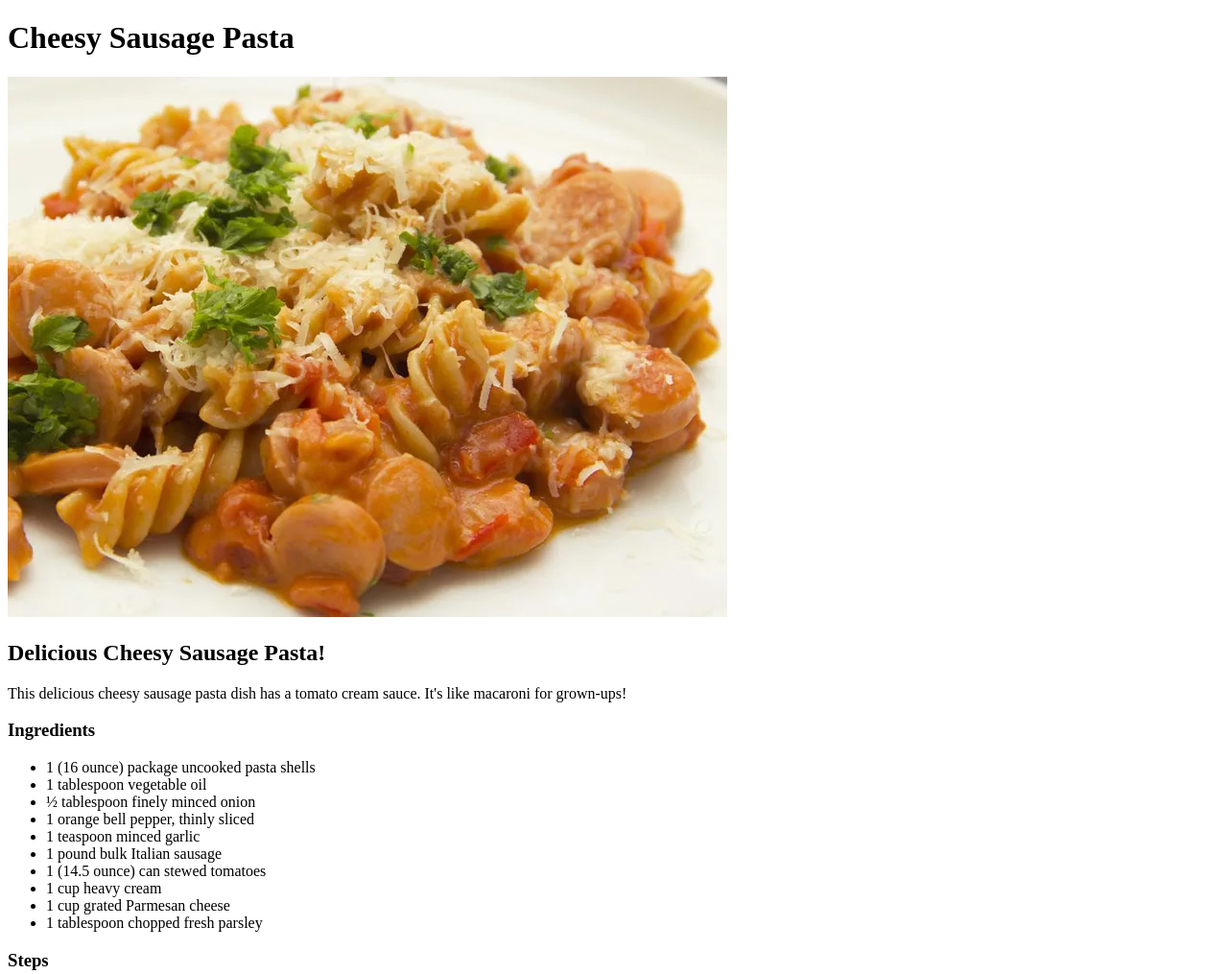
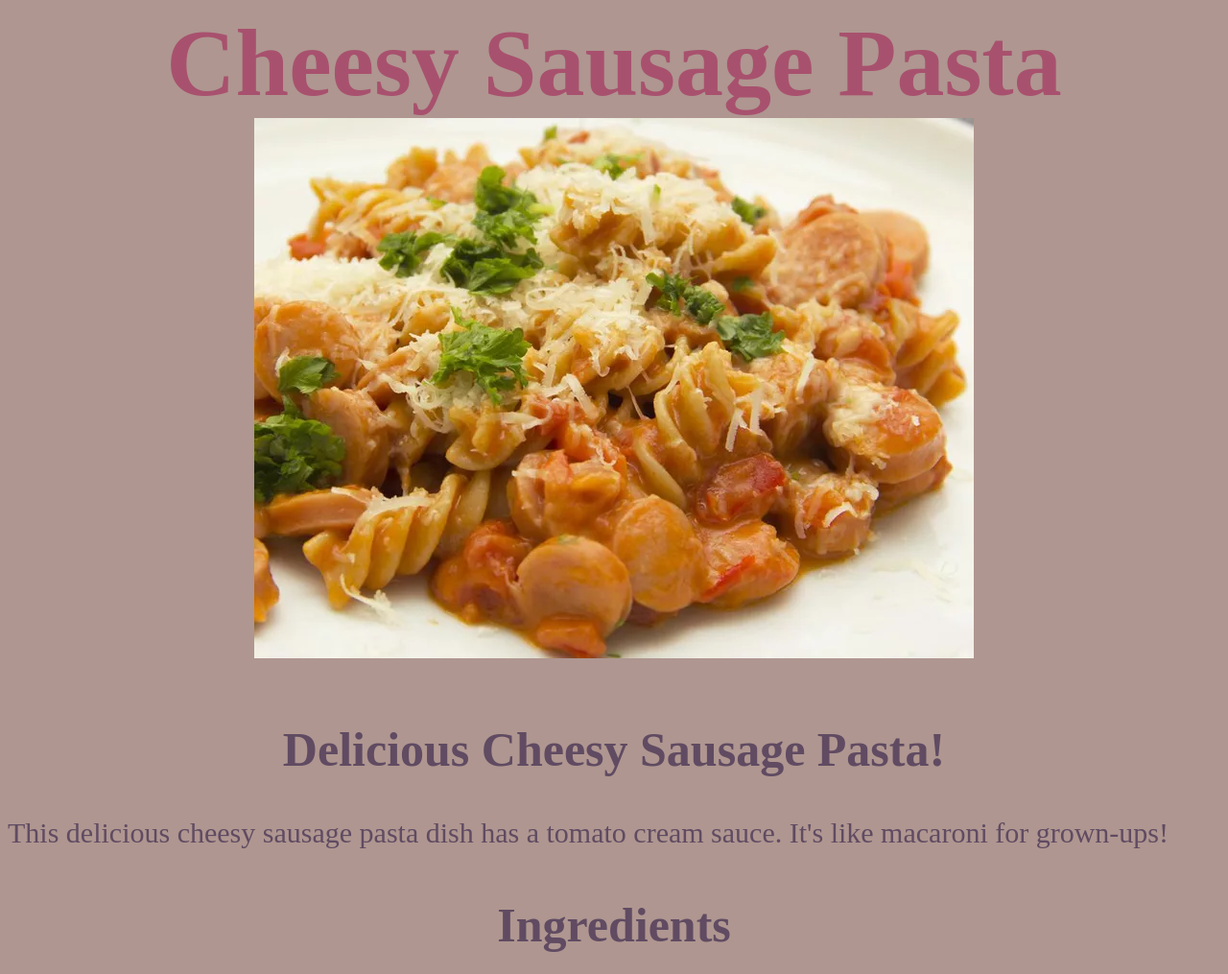
Before and after one commit to nizhumtcg/odin-recipes, a plain HTML site: page recipes/pasta.html in a window 1280 px wide. Shown: the top 1015 px of the page at 96% size. Drawn offline with Linux system fonts and the light colour scheme.

Commit message:
use style to makeover the webpage

```diff
--- a/recipes/pasta.html
+++ b/recipes/pasta.html
@@ -4,10 +4,11 @@
     <meta charset="UTF-8">
     <meta name="viewport" content="width=device-width, initial-scale=1.0">
     <title>Cheesy Sausage Pasta Recipe</title>
+    <link rel="stylesheet" href="style.css">
 </head>
 <body>
     <h1>Cheesy Sausage Pasta</h1>
-    <img src="../img/pasta.webp" alt="Yummy Cheesy Sausage Pasta">
+    <div><img src="../img/pasta.webp" alt="Yummy Cheesy Sausage Pasta"></div>
     <h2>Delicious Cheesy Sausage Pasta!</h2>
     <p>This delicious cheesy sausage pasta dish has a tomato cream sauce. It's like macaroni for grown-ups!</pp>
     <h3>Ingredients</h3>
@@ -30,5 +31,8 @@
         <li>Meanwhile, heat vegetable oil in a large skillet over medium-high heat. Add onion, orange pepper, and garlic; cook and stir until tender, about 5 minutes. Stir in Italian sausage; cook and stir until browned and cooked through, about 8 minutes. Stir in undrained tomatoes and heavy cream; reduce heat to medium-low and cook 5 minutes more.</li>
         <li>Mix pasta into sauce; stir in the Parmesan cheese and garnish with fresh parsley.</li>
     </ol>
+
+    <button><a href="lasagna.html">Previous Recipe</a></button>
+    <button><a href="../index.html">Home</a></button>
 </body>
 </html>
--- /dev/null
+++ b/recipes/style.css
@@ -0,0 +1,34 @@
+body{
+    background-color: #af9690;
+}
+
+/* div {
+    text-align: center;
+  } */
+
+div,h1{
+    color: #a8516e;
+    font-size: 100px;
+    text-align: center;
+    font-weight: bolder;
+    padding: 0%;
+    margin: 0%;
+}
+
+h2,h3{
+    font-size: 50px;
+    text-align: center;
+    color: #604b62 ;
+}
+
+p,li{
+   color: #604b62;
+   font-size: 30px;
+}
+
+button,a{
+    font-size: 50px;
+    text-decoration: none;
+    color: #604b62 ;
+    background-color: #c0b1b2 ;
+}
--- /dev/null
+++ b/style.css
@@ -0,0 +1,19 @@
+body{
+    background-color: #af9690;
+}
+h1{
+    color: #a8516e;
+    font-size: 200px;
+    text-align: center;
+    font-weight: bolder;
+}
+
+li,a{
+    font-size: 50px;
+    text-align: center;
+    list-style: inside;
+    text-decoration: none;
+    color: #604b62 ;
+    background-color: #c0b1b2 ;
+    padding-block: 20px;
+}
```
Also changed, not shown: index.html (+1 -0 lines), recipes/lasagna.html (+4 -1 lines).
